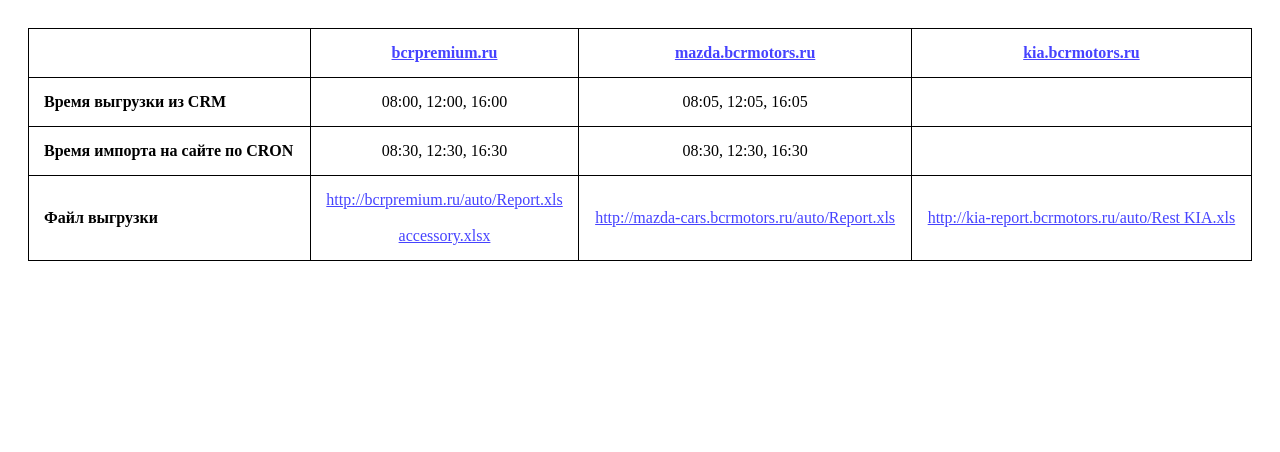
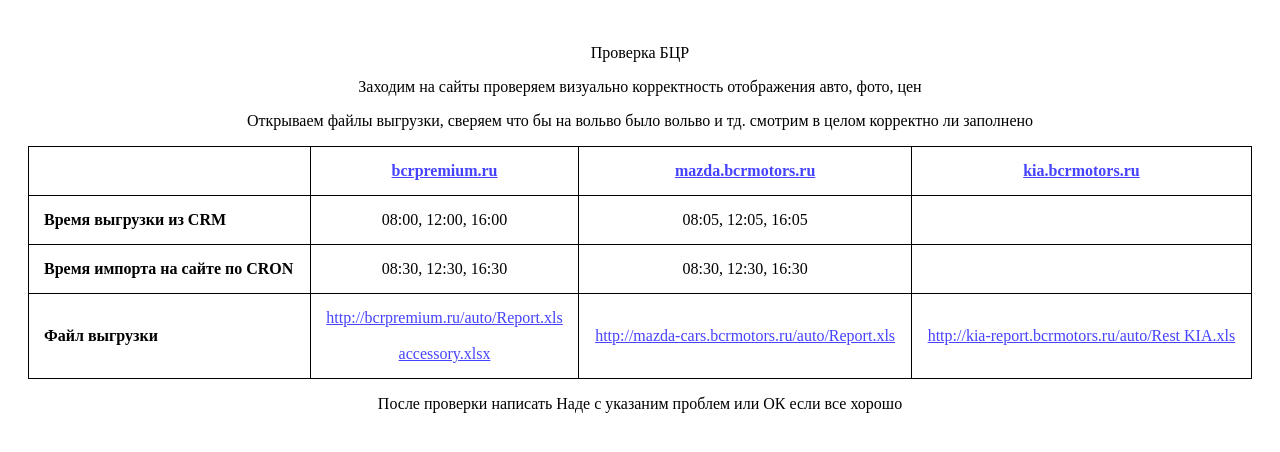
Before and after one commit to WenLeks/wenleks.github.io, a plain HTML site: page service/bcr.html in a window 1280 px wide. Drawn offline with Linux system fonts and the light colour scheme.

Commit message:
Update bcr.html

```diff
--- a/service/bcr.html
+++ b/service/bcr.html
@@ -13,9 +13,13 @@
 		table td:first-child {text-align: left;}
 		a{color:#4643ff;}
 		a:hover{text-decoration: none}
+		p{font-weight:500; text-align:center;}
 	</style>
 </head>
 <body>
+	<p>Проверка БЦР</p>
+	<p>Заходим на сайты проверяем визуально корректность отображения авто, фото, цен</p>
+	<p>Открываем файлы выгрузки, сверяем что бы на вольво было вольво и тд. смотрим в целом корректно ли заполнено</p>
 	<table>
 		<tbody>
 			<tr>
@@ -52,5 +56,6 @@
 			</tr>
 		</tbody>
 	</table>
+	<p>После проверки написать Наде с указаним проблем или ОК если все хорошо</p>
 </body>
 </html>
```
